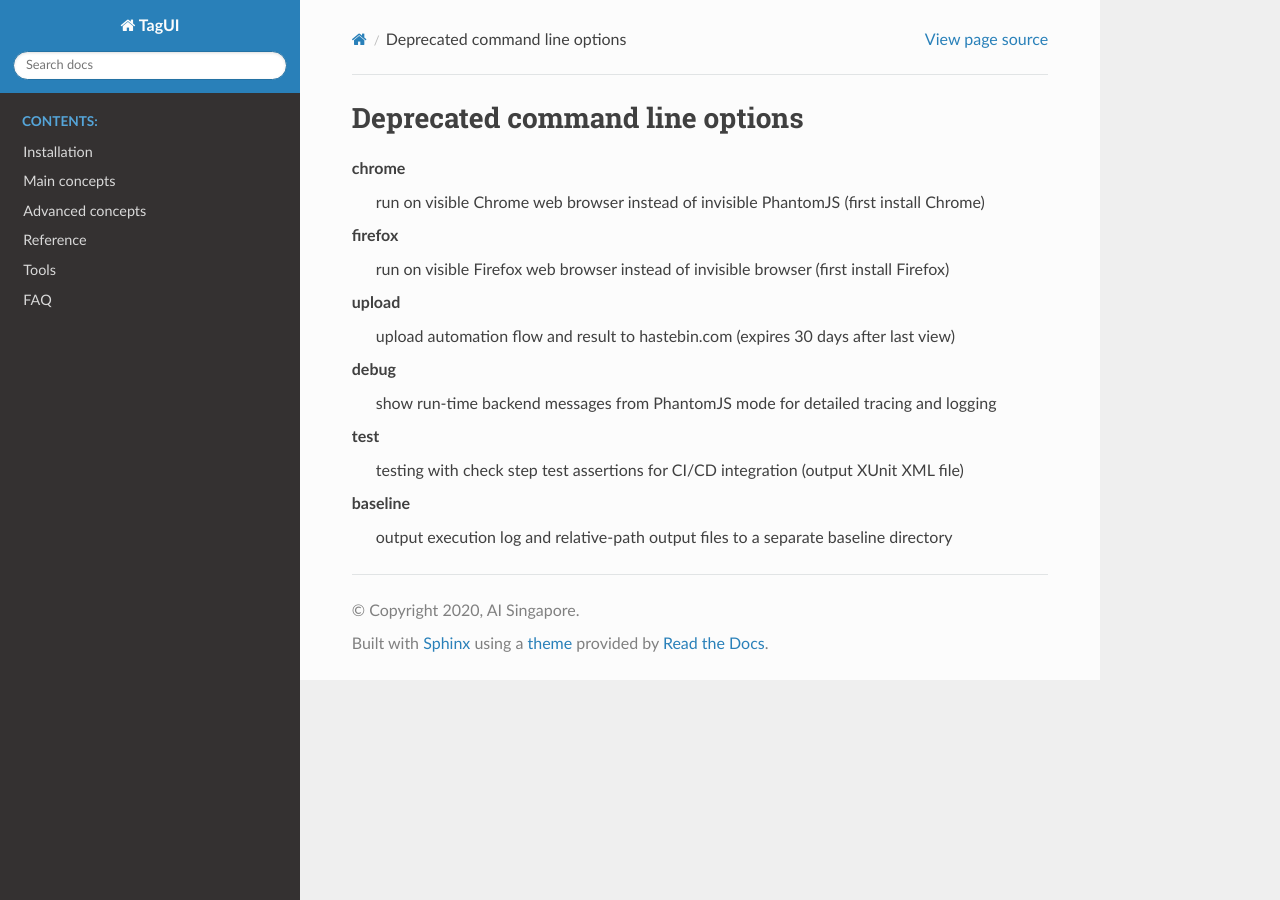
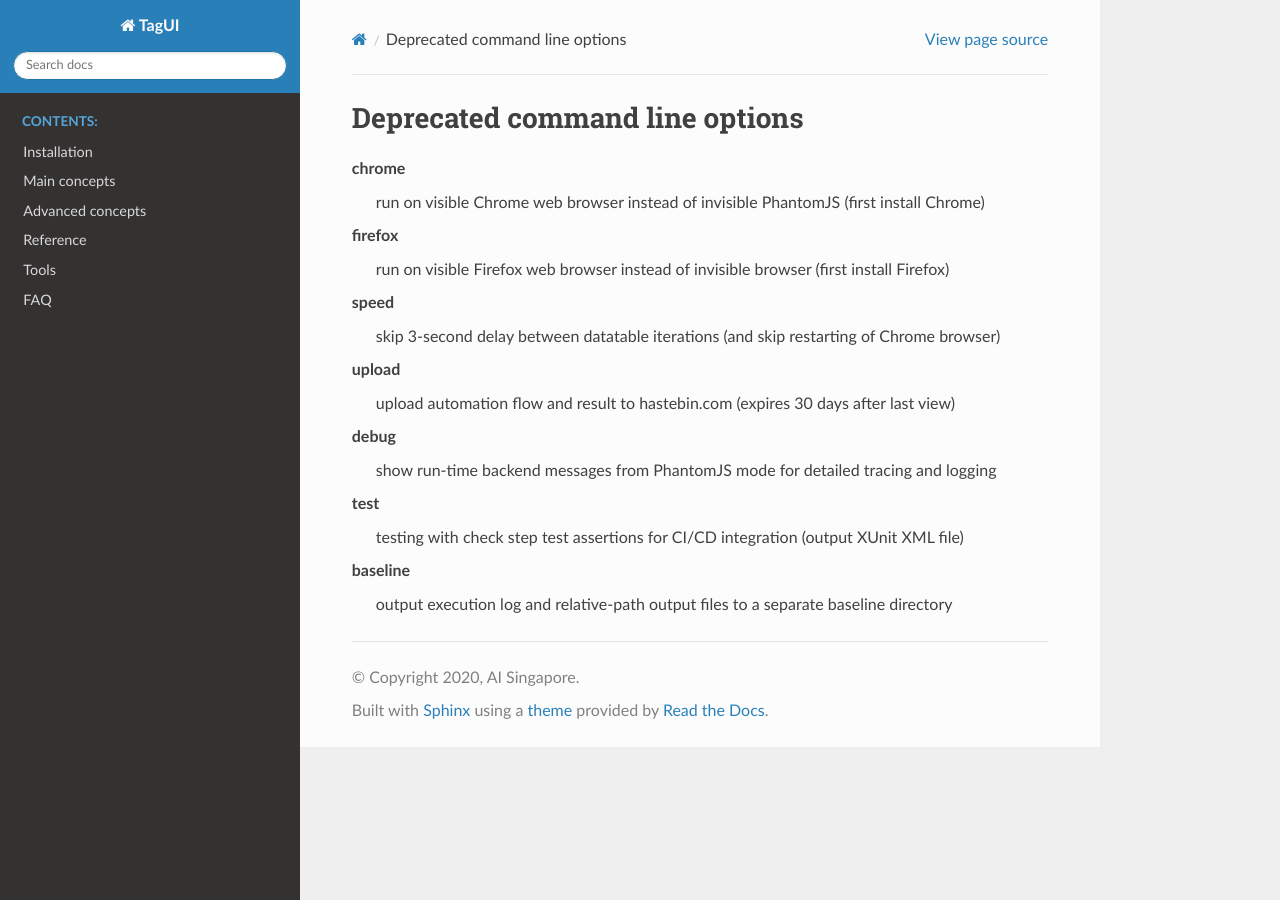
Before and after one commit to aisingapore/TagUI, a Sphinx documentation site: the page built from docs/dep_options.rst, in a window 1280 px wide. Built offline with Sphinx 7.4.7 and the Read the Docs theme 2.0.0, drawn with Linux system fonts in a browser that asks for light colours.

Commit message:
deprecate datatable speed mode for long-running Chrome robustness

```diff
--- a/docs/advanced.rst
+++ b/docs/advanced.rst
@@ -42,8 +42,6 @@ A datatable (``trade_data.csv``) could look like this:
 = ============ ============= ======== ====== ====== =========
 
 To use it, you run your flow with ``tagui my_flow.tag trade_data.csv``. TagUI will run ``my_flow.tag`` once for each row in the datatable (except the header). Within the flow, TagUI can use the variables ``trade``, ``username``, ``password``, etc as if they were in the :ref:`local object repository <object-repository>` and the values will be from that run's row.
-
-You can run the flow with the ``speed`` option like this: ``tagui my_flow.tag trade_data.csv -speed`` to remove the delay between runs.
 
 
 Running other flows within a flow
--- a/docs/dep_options.rst
+++ b/docs/dep_options.rst
@@ -6,6 +6,9 @@ chrome
 
 firefox
     run on visible Firefox web browser instead of invisible browser (first install Firefox)
+
+speed
+    skip 3-second delay between datatable iterations (and skip restarting of Chrome browser)
 
 upload
     upload automation flow and result to hastebin.com (expires 30 days after last view)
```
Also changed, not shown: 3 other files.
